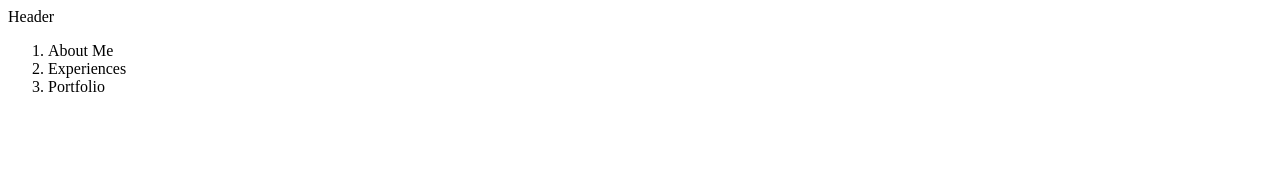
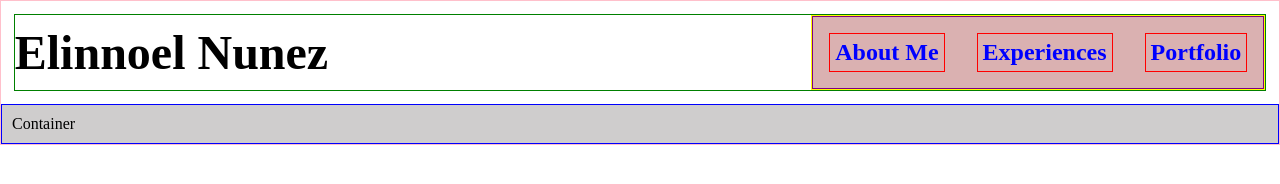
Before and after one commit to elinnunez/Personal-Website, a plain HTML site: page index.html in a window 1280 px wide. Drawn offline with Linux system fonts and the light colour scheme.

Commit message:
more styling/html structuring

```diff
--- a/index.html
+++ b/index.html
@@ -4,20 +4,25 @@
     <meta charset="UTF-8">
     <meta http-equiv="X-UA-Compatible" content="IE=edge">
     <meta name="viewport" content="width=device-width, initial-scale=1.0">
+    <link rel="stylesheet" href="style.css">
+
     <title>Personal Site</title>
 </head>
 <body>
     <header>
-        Header
-        <nav>
-            <ol>
-                <li>About Me</li>
-                <li>Experiences</li>
-                <li>Portfolio</li>
-            </ol>
-        </nav>
+        <h1>Elinnoel Nunez</h1>
+        <div class="nav">
+            <ul>
+                <li><a href="#">About Me</a></li>
+                <li><a href="#">Experiences</a></li>
+                <li><a href="#">Portfolio</a></li>
+            </ul>
+        </div>
     </header>
-    <div class="container"></div>
+    <div class="container">
+        <p>Container</p>
+    </div>
     <footer></footer>
+    <script src="script.js"></script>
 </body>
 </html>
--- a/style.css
+++ b/style.css
@@ -0,0 +1,58 @@
+* {
+    margin: 0;
+}
+
+body {
+    display: flex;
+    flex-direction: column;
+    border: 1px solid pink;
+}
+
+header {
+    display: flex;
+    flex-direction: row;
+    justify-content: space-between;
+    align-items: center;
+    border: 1px solid green;
+    margin: 1%;
+}
+
+header h1 {
+    font-size: 3em;
+}
+
+.nav {
+    border: 1px solid yellow;
+    background-color: rgb(218, 177, 177);
+}
+
+.nav ul {
+    display: flex;
+    flex-direction: row;
+    justify-content: space-around;
+    border: 1px solid purple;
+    list-style-type: none;
+    padding: 0;
+}
+
+.nav li {
+    margin: 1rem;
+    padding: 5px;
+    border: 1px solid red;
+}
+
+.nav li a {
+    text-decoration: none;
+    font-weight: bold;
+    color: blue;
+    font-size: 1.5em;
+}
+
+.container {
+    display: flex;
+    flex-direction: column;
+    border: 1px solid blue;
+    background-color: rgb(207, 205, 205);
+    margin: 0;
+    padding: 10px;
+}
```
